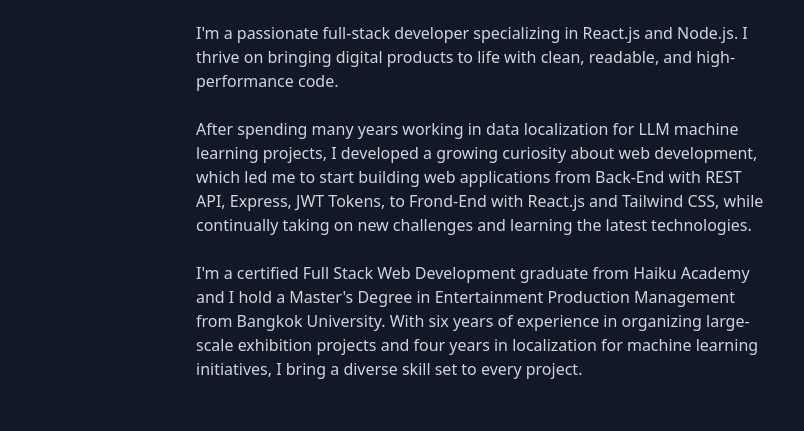
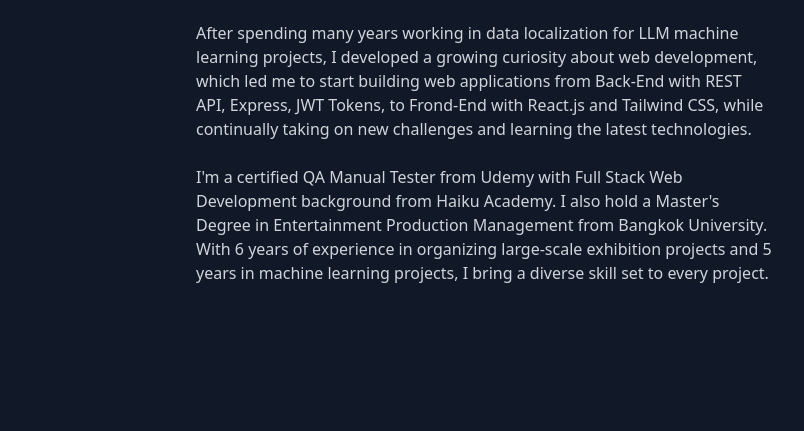
Before and after one commit to Asayaobi/portfolio, a plain HTML site: page index.html in a window 1280 px wide. Shown: the part 772-1203 px from the top of the page, 476-1280 px from the left. Drawn offline with nearby package versions, Linux system fonts and the light colour scheme.

Commit message:
update tag line

```diff
--- a/index.html
+++ b/index.html
@@ -200,14 +200,12 @@
                 <h3 class="text-2xl md:text-3xl font-semibold tracking-[-0.02em] text-white">
                     Curious about the person behind the code? Here’s the scoop!
                 </h3>
-                <p class="text-normal text-base text-gray-300">
-                    I'm a passionate full-stack developer specializing in React.js and Node.js. I thrive on bringing digital products to life with clean, readable, and high-performance code.
-                </p>
+
                 <p class="text-normal text-base text-gray-300">
                     After spending many years working in data localization for LLM machine learning projects, I developed a growing curiosity about web development, which led me to start building web applications from Back-End with REST API, Express, JWT Tokens, to Frond-End with React.js and Tailwind CSS, while continually taking on new challenges and learning the latest technologies.
                 </p>
                 <p class="text-normal text-base text-gray-300">
-                    I'm a certified Full Stack Web Development graduate from Haiku Academy and I hold a Master's Degree in Entertainment Production Management from Bangkok University. With six years of experience in organizing large-scale exhibition projects and four years in localization for machine learning initiatives, I bring a diverse skill set to every project.
+                    I'm a certified QA Manual Tester from Udemy with Full Stack Web Development background from Haiku Academy. I also hold a Master's Degree in Entertainment Production Management from Bangkok University. With 6 years of experience in organizing large-scale exhibition projects and 5 years in machine learning projects, I bring a diverse skill set to every project.
                 </p>
             </div>
         </div>
```
